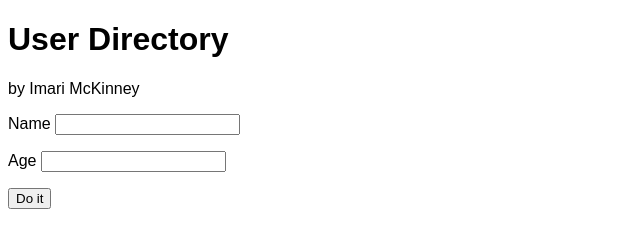
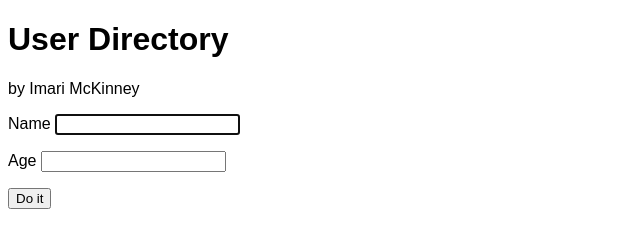
Before and after one commit to imarijr/user-directory, a plain HTML site: page index.html in a window 1280 px wide. Shown: the whole page, without its empty margins (0-640 px from the left). Drawn offline with Linux system fonts and the light colour scheme.

Commit message:
Focus userName on page load and after each submit

```diff
--- a/index.html
+++ b/index.html
@@ -24,7 +24,7 @@
         <form id='userForm'>
             <p>
                 <label for="userName">Name</label>
-                <input type="text" name="userName" >
+                <input type="text" name="userName" autofocus>
 
             </p>
 
--- a/index.js
+++ b/index.js
@@ -7,7 +7,9 @@ const handleSubmit = function(ev){
     const userName = f.userName.value
     const age = f.age.value
     users.innerHTML += '<p>' + userName + ', ' + age + '<p>'
+
     f.reset()
+    f.userName.focus()
 }
 
 
```
